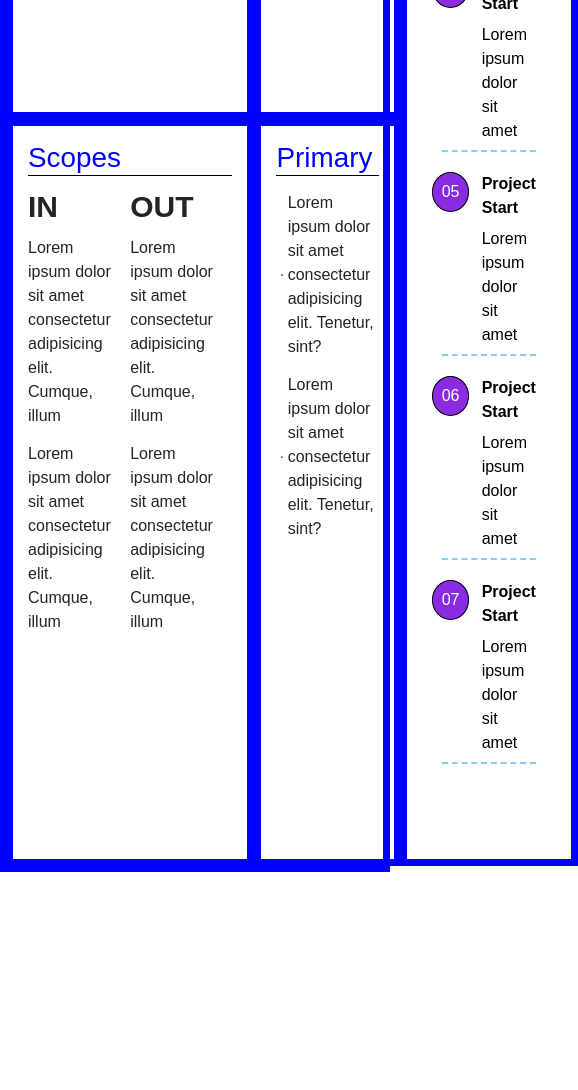
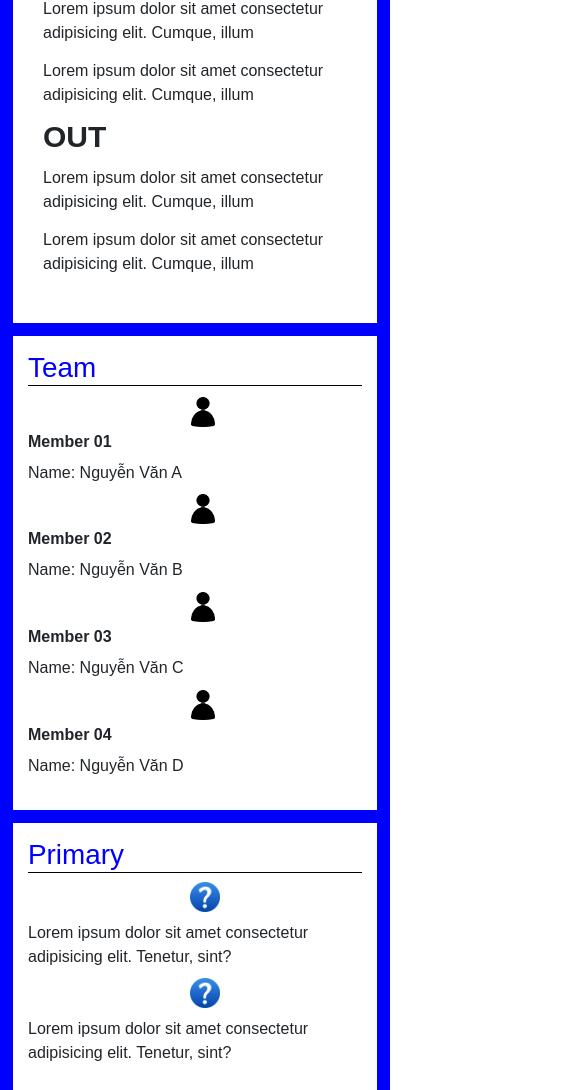
Before and after one commit to thangtaide/Digital-CV, a plain HTML site: page index.html in a window 390 px wide. Shown: the part 726-1816 px from the top of the page, 578 px wide, since content can reach past the window. Before the commit the page ends 1598 px from the top, so only its background shows below. Drawn offline with nearby package versions, Linux system fonts and the light colour scheme.

Commit message:
Add files via upload

```diff
--- a/css/index-laptop.css
+++ b/css/index-laptop.css
@@ -12,17 +12,15 @@ body {
 body > * {
   border: 7px solid blue;
   padding: 15px;
-  padding-bottom: 75px;
+  padding-bottom: 25px;
 }
 #goals {
   grid-area: 1/1/2/2;
-  margin-top: -1px;
-  margin-left: -1px;
+  margin: -1px;
 }
 #team {
   grid-area: 1/2/2/3;
-  margin-top: -1px;
-  margin-left: 0px;
+  margin: -1px;
 }
 #timeline {
   grid-area: 1/3/3/4;
@@ -30,12 +28,11 @@ body > * {
 }
 #scopes {
   grid-area: 2/1/3/2;
-  margin-bottom: -1px;
-  margin-left: -1px;
+  margin: -1px;
 }
 #primary {
   grid-area: 2/2/3/3;
-  margin-bottom: -1px;
+  margin: -1px;
 }
 h1 {
   font-size: 30px;
--- a/css/index-tablet.css
+++ b/css/index-tablet.css
@@ -1,2 +1,20 @@
 @media screen and (max-width: 992px) {
+  body {
+    display: block;
+  }
+  .flag {
+    text-align: center;
+  }
+  #team img {
+    height: 30px;
+    width: 24px;
+  }
+  #primary img {
+    height: 30px;
+    width: 30px;
+  }
+  .in-out {
+    width: 100%;
+    padding-right: 10px;
+  }
 }
--- a/index.html
+++ b/index.html
@@ -19,7 +19,7 @@
   <body>
     <section id="goals">
       <h1>Goals</h1>
-      <div class="d-flex">
+      <div class="d-lg-flex">
         <div class="flag">🏁</div>
         <div>
           <div class="title">Goal 1</div>
@@ -29,7 +29,7 @@
           </div>
         </div>
       </div>
-      <div class="d-flex">
+      <div class="d-lg-flex">
         <div class="flag">🏁</div>
         <div>
           <div class="title">Goal 2</div>
@@ -39,7 +39,7 @@
           </div>
         </div>
       </div>
-      <div class="d-flex">
+      <div class="d-lg-flex">
         <div class="flag">🏁</div>
         <div>
           <div class="title">Goal 3</div>
@@ -52,7 +52,7 @@
     </section>
     <section id="scopes">
       <h1>Scopes</h1>
-      <div class="d-flex">
+      <div class="d-lg-flex" style="padding: 15px">
         <div class="in-out">
           <div style="font-weight: bold; font-size: 30px">IN</div>
           <div class="content">
@@ -79,8 +79,8 @@
     </section>
     <section id="team">
       <h1>Team</h1>
-      <div class="d-flex">
-        <div style="width: 5vw; padding: 0.75vw 1.5vw">
+      <div class="d-lg-flex">
+        <div class="me-auto ms-auto" style="width: 5vw; padding: 0.75vw 1.5vw">
           <img src="images/icon-human.png" />
         </div>
         <div>
@@ -88,8 +88,8 @@
           <div class="content">Name: Nguyễn Văn A</div>
         </div>
       </div>
-      <div class="d-flex">
-        <div style="width: 5vw; padding: 0.75vw 1.5vw">
+      <div class="d-lg-flex">
+        <div class="me-auto ms-auto" style="width: 5vw; padding: 0.75vw 1.5vw">
           <img src="images/icon-human.png" />
         </div>
         <div>
@@ -97,8 +97,8 @@
           <div class="content">Name: Nguyễn Văn B</div>
         </div>
       </div>
-      <div class="d-flex">
-        <div style="width: 5vw; padding: 0.75vw 1.5vw">
+      <div class="d-lg-flex">
+        <div class="me-auto ms-auto" style="width: 5vw; padding: 0.75vw 1.5vw">
           <img src="images/icon-human.png" />
         </div>
         <div>
@@ -106,8 +106,8 @@
           <div class="content">Name: Nguyễn Văn C</div>
         </div>
       </div>
-      <div class="d-flex">
-        <div style="width: 5vw; padding: 0.75vw 1.5vw">
+      <div class="d-lg-flex">
+        <div class="me-auto ms-auto" style="width: 5vw; padding: 0.75vw 1.5vw">
           <img src="images/icon-human.png" />
         </div>
         <div>
@@ -118,8 +118,11 @@
     </section>
     <section id="primary">
       <h1>Primary</h1>
-      <div class="d-flex">
-        <div style="width: 5vw; padding: 0.5vw 1.2vw; align-self: center">
+      <div class="d-lg-flex">
+        <div
+          class="me-auto ms-auto"
+          style="width: 5vw; padding: 0.5vw 1.2vw; align-self: center"
+        >
           <img src="images/icon-question.png" />
         </div>
         <div>
@@ -129,8 +132,11 @@
           </div>
         </div>
       </div>
-      <div class="d-flex">
-        <div style="width: 5vw; padding: 0.5vw 1.2vw; align-self: center">
+      <div class="d-lg-flex">
+        <div
+          class="me-auto ms-auto"
+          style="width: 5vw; padding: 0.5vw 1.2vw; align-self: center"
+        >
           <img src="images/icon-question.png" />
         </div>
         <div>
```
